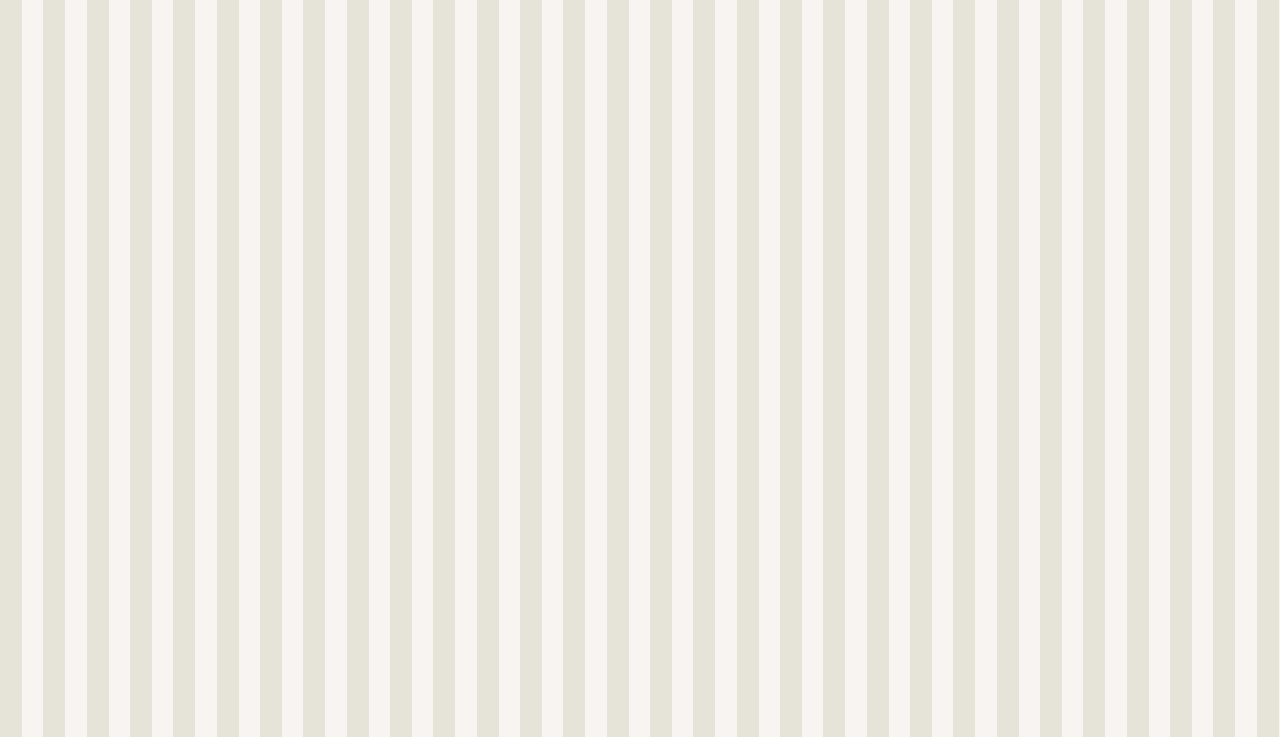
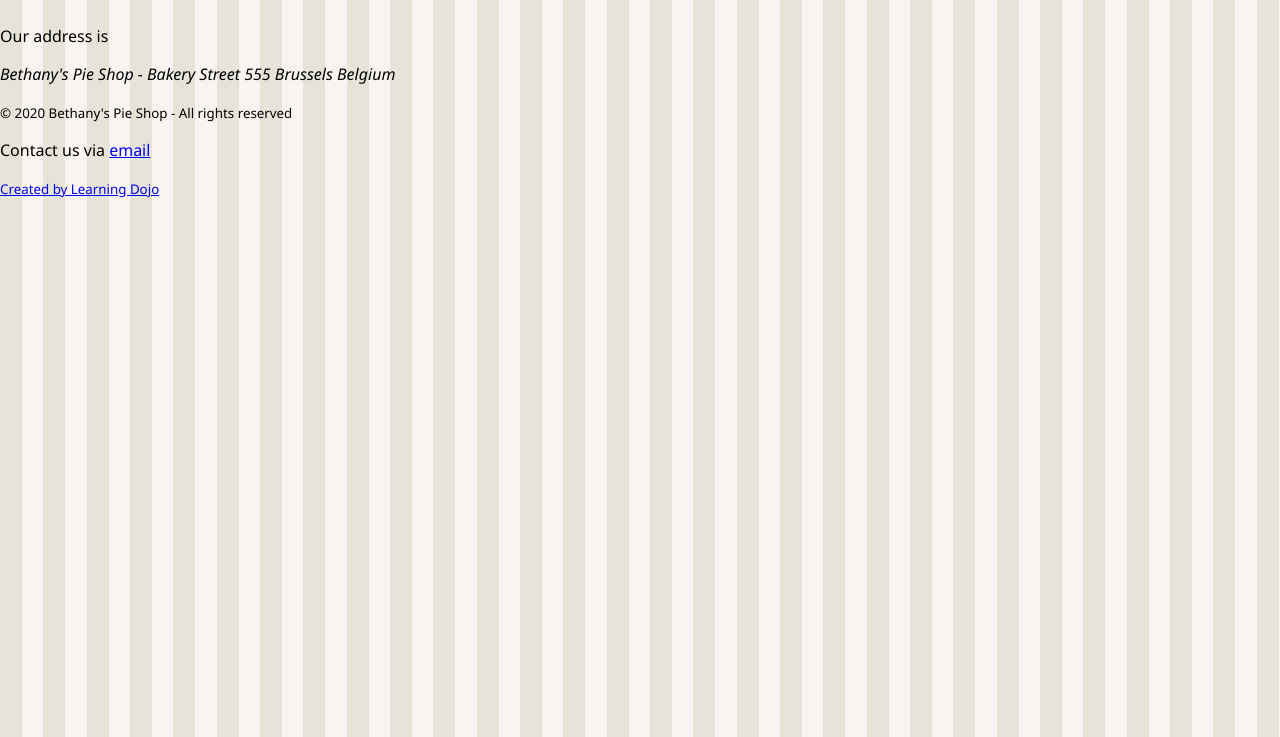
Before and after one commit to mmoazam/css-flexbox-creating-responsive-pages, a plain HTML site: page pages/test.html in a window 1280 px wide. Shown: the part 63-800 px from the top of the page. Drawn offline with Linux system fonts and the light colour scheme.

Commit message:
changed footers

```diff
--- a/css/styles.css
+++ b/css/styles.css
@@ -86,4 +86,10 @@ nav>ul>li a {
 /*Footer*/
 footer {
     display: flex;
+    flex-direction: column;
 }
+
+footer>p,
+footer>address {
+    margin: .5rem 0;
+}
--- a/pages/test.html
+++ b/pages/test.html
@@ -27,6 +27,13 @@
 
 
     </div>
+    <footer>
+        <p>Our address is</p>
+        <address>Bethany's Pie Shop - Bakery Street 555 Brussels Belgium</address>
+        <p><small>&copy; 2020 Bethany's Pie Shop - All rights reserved</small></p>
+        <p>Contact us via <a href="mailto:info@bethanyspieshop.com">email</a></p>
+        <p><small><a href="https://www.learningdojo.net">Created by Learning Dojo</a></small></p>
+    </footer>
 </body>
 
 </html>
```
Also changed, not shown: index.html (+1 -2 lines), pages/about.html (+22 -12 lines), pages/applepie.html (+41 -18 lines), pages/cheesecakes.html (+21 -11 lines), pages/fruitpies.html (+19 -9 lines), pages/pieoverview.html (+19 -9 lines), pages/seasonalpies.html (+19 -10 lines).
